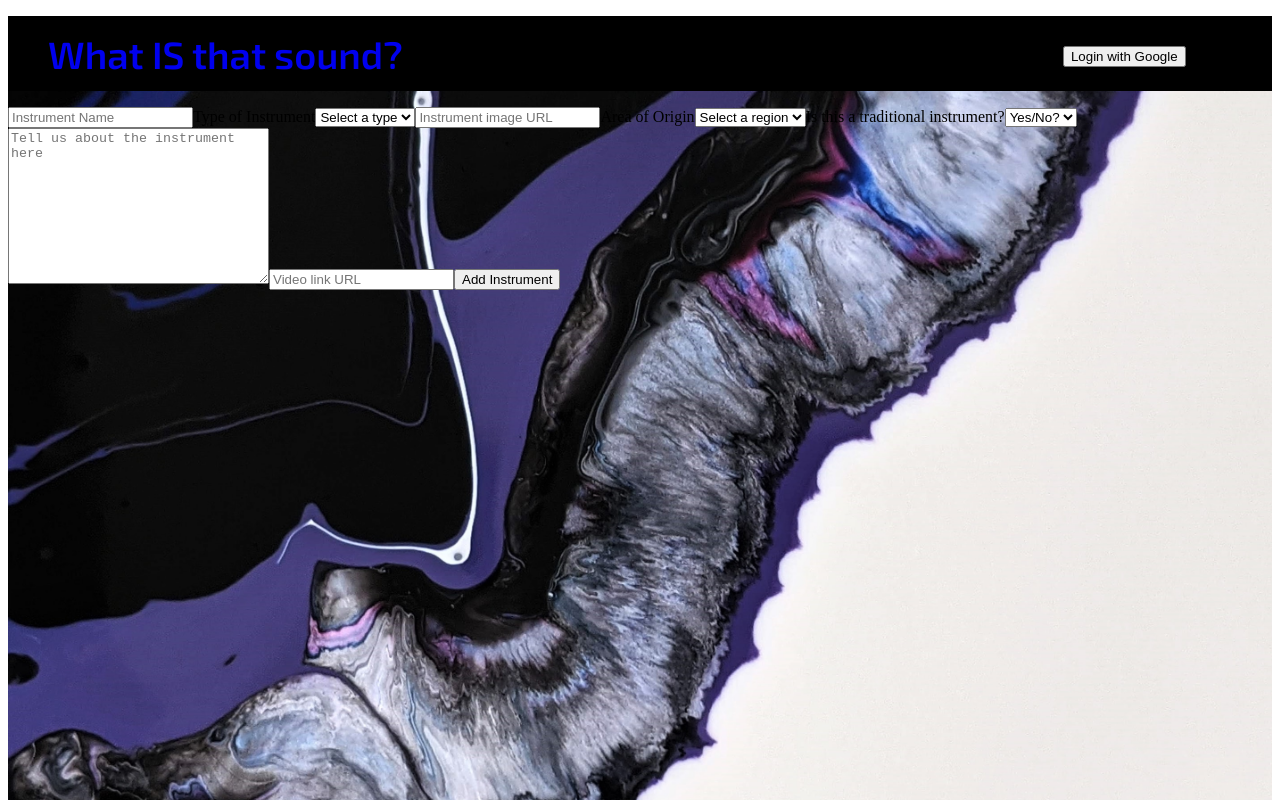
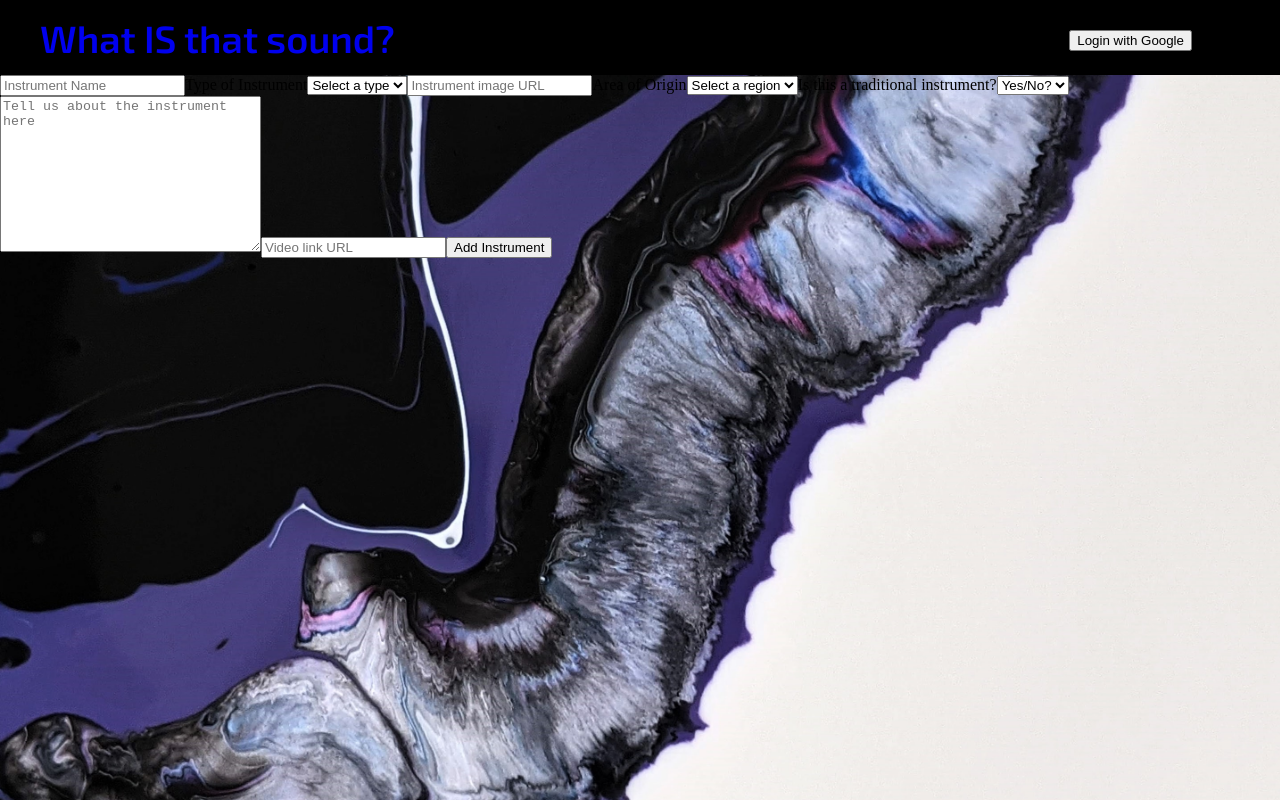
Before and after one commit to alengysia/what-is-that-frontend, a React (Create React App) app: page /create in a window 1280 px wide. Shown: the top 800 px of the page. Built offline with nearby package versions, Linux system fonts and the light colour scheme; no server answers.

Commit message:
WIP add web token auth working

```diff
--- a/src/App.css
+++ b/src/App.css
@@ -1,7 +1,14 @@
+body{
+  margin: 0;
+  padding: 0;
+}
+
+
 .App{
   width: 100%;
   height: 140vh;
-
+  margin: 0;
+  padding: 0;
 }
 
 .home{
--- a/src/components/Header.js
+++ b/src/components/Header.js
@@ -10,7 +10,8 @@ function Header(props) {
 
   const StyledHeader = styled.header`
     @import url('https://fonts.googleapis.com/css2?family=Exo+2:wght@400;600&display=swap');
-
+    margin-top: 0;
+    padding: 0;
     font-family: 'Exo 2', sans-serif;
     background-color: black;
     ul{
@@ -19,6 +20,7 @@ function Header(props) {
     display: flex;
     align-items: center;
     justify-content: space-between;
+    margin: 0;
     }
     a{
       text-decoration: none;
@@ -41,7 +43,12 @@ function Header(props) {
       border-radius: 40%
 
     }
-
+    .logout{
+      color: purple;
+      :hover{
+        cursor: pointer;
+      }
+    }
   `;
 
 
@@ -73,7 +80,7 @@ function Header(props) {
                         <div>User Page</div>
                       </Link>
                     </li>
-                    <a href=""><li onClick={logOut}>Logout</li></a>
+                    <li className="logout" onClick={logOut}>Logout</li>
 
                   </>
                    :<li>
--- a/src/components/Main.js
+++ b/src/components/Main.js
@@ -1,4 +1,4 @@
-import { useEffect, useState } from "react";
+import { useEffect, useState, useRef } from "react";
 import { Route, Switch, Redirect } from "react-router-dom";
 import Home from "../pages/Home";
 import Show from "../pages/Show";
@@ -15,42 +15,59 @@ function Main(props) {
 
   const [user, setUser] = useState(null);
 
+  const fetchData = useRef(null)
 
-
-  useEffect(() => {
-   const bounty = auth.onAuthStateChanged(user => setUser(user));
-    return () => bounty(); //the quicker thicker picker upper
-  }, [])
 
 
 
 
   const URL = "https://what-is-that-sound.herokuapp.com/instruments/";
 
+
   const getInstrument = async () => {
-    const response = await fetch(URL);
+    if(!user) return;
+    const token = await user.getIdToken();
+    console.log(token)
+    const response = await fetch(URL, {
+
+      method: 'GET',
+      headers: {
+        'Authorization': 'Bearer ' + token
+      }
+    });
+    console.log(response)
     const data = await response.json();
+    console.log("this is data", data)
     setInstrument(data)
 
   };
 
 
+
   const createInstrument = async (inst) => {
+    if(!user) return;
+    const token = await user.getIdToken();
+    const data = {...inst, uid: user.uid}
     await fetch(URL, {
-     method: "POST",
+      method: 'POST',
       headers: {
-       "Content-Type" : "Application/json",
+        'Content-Type' : 'Application/json',
+        'Authorization' : 'Bearer ' + token
       },
-     body: JSON.stringify(inst),
+      body: JSON.stringify(data),
     });
     getInstrument();
   };
 
   const updateInstrument = async (inst, id) => {
+    if(!user) return;
+    const token = await user.getIdToken();
+    const data = {...inst, uid: user.uid}
     await fetch(URL + id, {
-     method: "PUT",
+      method: 'PUT',
       headers: {
-       "Content-Type" : "Application/json",
+        'Content-Type' : 'Application/json',
+        'Authorization' : 'Bearer ' + token
       },
       body: JSON.stringify(inst)
     });
@@ -58,19 +75,27 @@ function Main(props) {
   };
 
 
-  useEffect(() => {
-    getInstrument();
-  }, []);
+  // useEffect(() => {
+  //   getInstrument();
+  // }, []);
 
 
+  // useEffect(() => fetchData.current = createIn)
 
+  useEffect(() => {
+    const bounty = auth.onAuthStateChanged(user => setUser(user));
+     getInstrument()
+     return () => bounty(); //the quicker thicker picker upper
+   }, [user])
 
   return (
     <main>
       <Header user={user} />
         <Switch>
             <Route exact path="/">
-                <Home instrument={instrument} />
+                <Home
+                user={user}
+                instrument={instrument}/>
             </Route>
             <Route
               path="/instruments/:id"
@@ -86,6 +111,7 @@ function Main(props) {
           )} />
           <Route path="/create">
             <Create
+              user={user}
               instrument={instrument}
               createInstrument={createInstrument}
               updateInstrument={updateInstrument} />
```
Also changed, not shown: src/App.js (indentation only), src/pages/Home.js (line endings or trailing spaces). Lines whose indentation alone changed are shown as unchanged.
